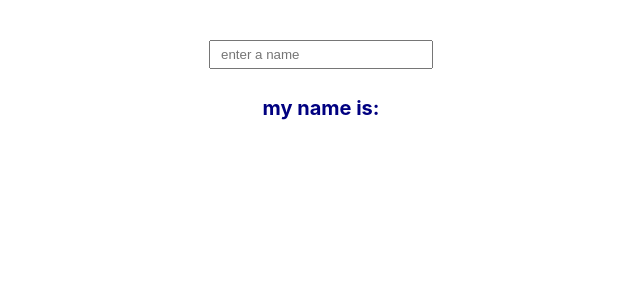
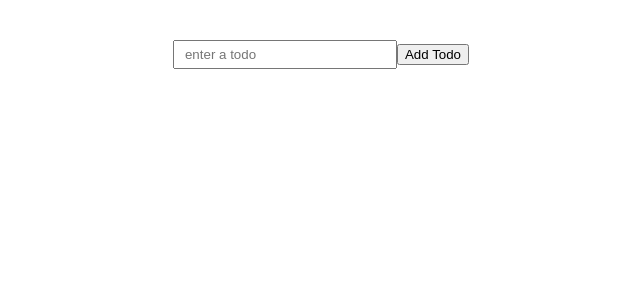
Before and after one commit to JoseMarioDev/todo-app-with-hooks, a React app in the folder todo-app/: page / in a window 1280 px wide. Shown: the top 300 px of the page, without its empty margins (319-959 px from the left). Built offline with nearby package versions, Linux system fonts and the light colour scheme.

Commit message:
:sparkles: Render todos
todos displaying on screen

```diff
--- a/todo-app/src/App.js
+++ b/todo-app/src/App.js
@@ -1,6 +1,8 @@
-import React, { useState } from 'react';
+/* eslint no-shadow: 1 */
+import React, { useState, useCallback } from 'react';
 import styled from 'styled-components';
 
+// styling
 const Container = styled.div`
   /* outline: 1px solid red; */
   display: flex;
@@ -21,23 +23,50 @@ const Input = styled.input`
   padding: 5px 10px;
   width: 200px;
 `;
+//
 
 const App = () => {
-  const [name, setName] = useState();
+  // hooks
+  const [todo, setTodo] = useState();
+  const [todos, setTodos] = useState([]);
+
+  // functions
+  const handleChanges = useCallback(event => {
+    setTodo(event.target.value);
+  }, []);
+
+  const handleSubmit = useCallback(
+    event => {
+      event.preventDefault();
+      setTodos([
+        ...todos,
+        {
+          id: todos.length + 1,
+          content: todo,
+          isCompleted: false,
+        },
+      ]);
+      setTodo('');
+    },
+    [todo, todos]
+  );
 
   return (
     <Container>
-      <Form>
+      <Form onSubmit={handleSubmit}>
         <Input
           type="text"
-          value={name}
-          placeholder="enter a name"
-          onChange={event => {
-            setName(event.target.value);
-          }}
+          value={todo}
+          placeholder="enter a todo"
+          onChange={handleChanges}
         ></Input>
+        <button type="submit">Add Todo</button>
       </Form>
-      <H4>my name is: {name}</H4>
+      <ul>
+        {todos.map(todo => (
+          <li>{todo.content}</li>
+        ))}
+      </ul>
     </Container>
   );
 };
```
Also changed, not shown: 1 other file (tests, documents, lock files or other folders).
